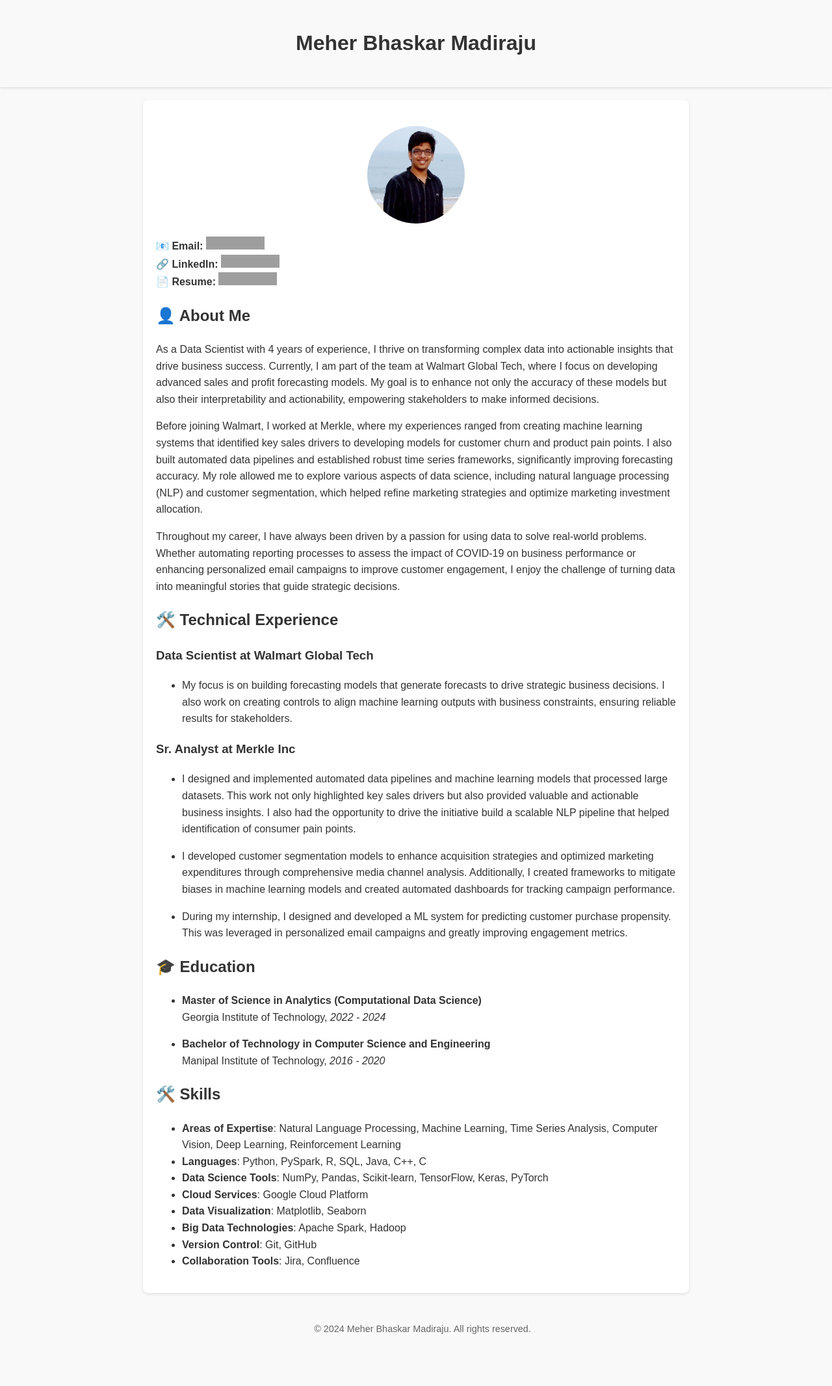
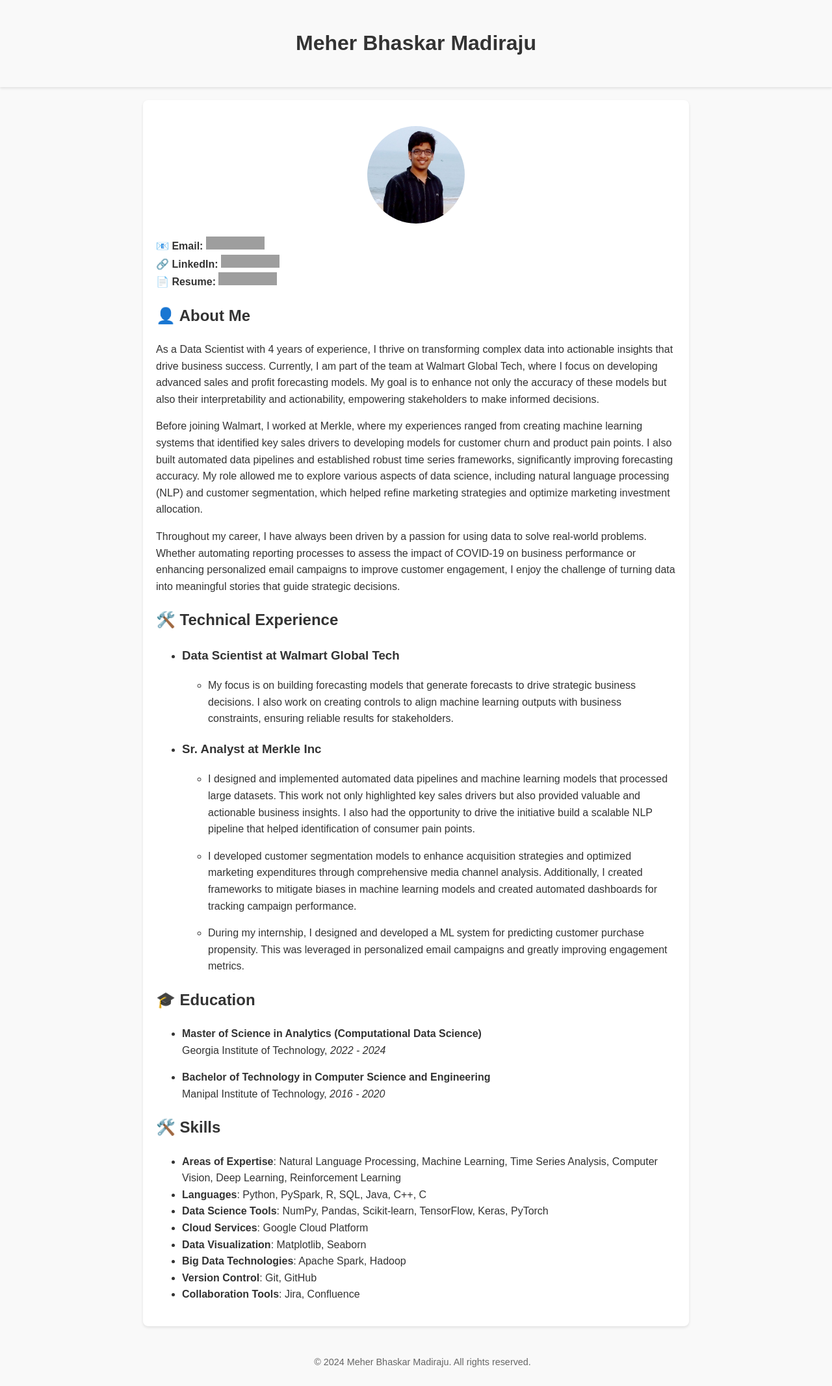
Before and after one commit to MeherBhaskar/meherbhaskar.github.io, a Jekyll site: the page built from index.md, in a window 1280 px wide. Shown: the whole page at 65% size. Built offline with Jekyll 4.4.1, drawn with Linux system fonts in a browser that asks for light colours; before the commit the page ends 2082 px from its top, so only the background shows below that; grey boxes are pictures that could not be loaded.

Commit message:
Update index.md

```diff
--- a/index.md
+++ b/index.md
@@ -19,15 +19,15 @@ Throughout my career, I have always been driven by a passion for using data to s
 
 ## 🛠️ Technical Experience
 
-### Data Scientist at Walmart Global Tech
-* My focus is on building forecasting models that generate forecasts to drive strategic business decisions. I also work on creating controls to align machine learning outputs with business constraints, ensuring reliable results for stakeholders.
+- ### Data Scientist at Walmart Global Tech
+  - My focus is on building forecasting models that generate forecasts to drive strategic business decisions. I also work on creating controls to align machine learning outputs with business constraints, ensuring reliable results for stakeholders.
 
-### Sr. Analyst at Merkle Inc
-* I designed and implemented automated data pipelines and machine learning models that processed large datasets. This work not only highlighted key sales drivers but also provided valuable and actionable business insights. I also had the opportunity to drive the initiative build a scalable NLP pipeline that helped identification of consumer pain points.
+- ### Sr. Analyst at Merkle Inc
+  - I designed and implemented automated data pipelines and machine learning models that processed large datasets. This work not only highlighted key sales drivers but also provided valuable and actionable business insights. I also had the opportunity to drive the initiative build a scalable NLP pipeline that helped identification of consumer pain points.
 
-* I developed customer segmentation models to enhance acquisition strategies and optimized marketing expenditures through comprehensive media channel analysis. Additionally, I created frameworks to mitigate biases in machine learning models and created automated dashboards for tracking campaign performance.
+  - I developed customer segmentation models to enhance acquisition strategies and optimized marketing expenditures through comprehensive media channel analysis. Additionally, I created frameworks to mitigate biases in machine learning models and created automated dashboards for tracking campaign performance.
 
-* During my internship, I designed and developed a ML system for predicting customer purchase propensity. This was leveraged in personalized email campaigns and greatly improving engagement metrics.
+  - During my internship, I designed and developed a ML system for predicting customer purchase propensity. This was leveraged in personalized email campaigns and greatly improving engagement metrics.
 
 ## 🎓 Education
 - **Master of Science in Analytics (Computational Data Science)**
```
